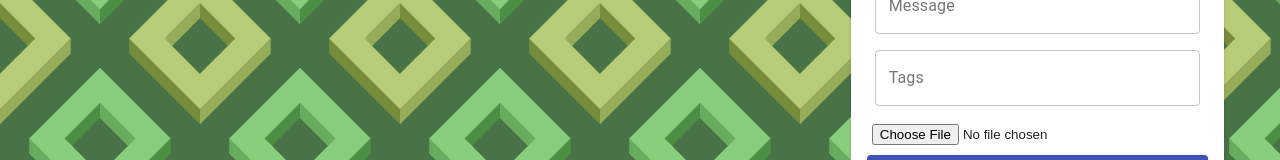
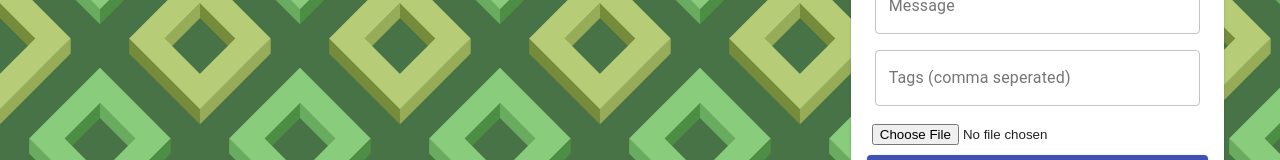
Before and after one commit to Noby1Kenobi/check-out-my-pet, a React (Create React App) app in the folder client/: page / in a window 1280 px wide. Shown: the part 354-514 px from the top of the page. Built offline with nearby package versions, Linux system fonts and the light colour scheme; no server answers.

Commit message:
Make it clear that tags are comma seperated in form

```diff
--- a/client/src/components/Form/Form.js
+++ b/client/src/components/Form/Form.js
@@ -40,7 +40,7 @@
                 <TextField name="creator" variant="outlined" label="Owner" fullWidth value={postData.creator} onChange={(e) => setPostData({ ...postData, creator: e.target.value })} />
                 <TextField name="title" variant="outlined" label="Title" fullWidth value={postData.title} onChange={(e) => setPostData({ ...postData, title: e.target.value })} />
                 <TextField name="message" variant="outlined" label="Message" fullWidth value={postData.message} onChange={(e) => setPostData({ ...postData, message: e.target.value })} />
-                <TextField name="tags" variant="outlined" label="Tags" fullWidth value={postData.tags} onChange={(e) => setPostData({ ...postData, tags: e.target.value.split(',') })} />
+                <TextField name="tags" variant="outlined" label="Tags (comma seperated)" fullWidth value={postData.tags} onChange={(e) => setPostData({ ...postData, tags: e.target.value.split(',') })} />
                 <div className={classes.fileInput}>
                     <FileBase type="file" multiple={false} onDone={({base64}) => {setPostData({ ...postData, selectedFile: base64 })}} />
                 </div>
```
